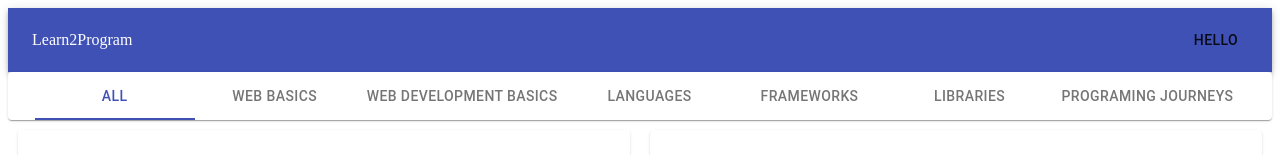
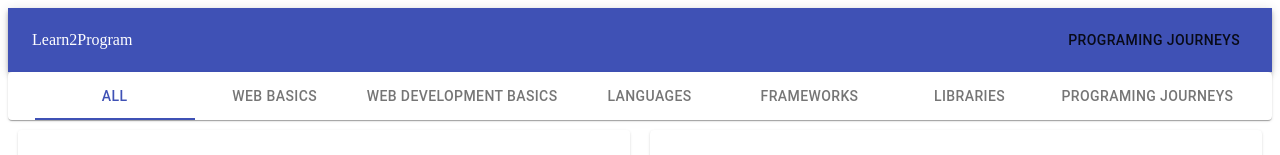
Before and after one commit to kristina-arezina/terms-2-program, a React (Create React App) app: page / in a window 1280 px wide. Shown: the top 155 px of the page. Built offline with nearby package versions, Linux system fonts and the light colour scheme.

Commit message:
changed button names

```diff
--- a/src/components/Layout/Header.js
+++ b/src/components/Layout/Header.js
@@ -21,7 +21,7 @@ export class Header extends Component {
                     Learn2Program
                 </Typography>
                 <Button onClick={this.continue}>
-                    Hello
+                    Programing Journeys
                 </Button>
             </Toolbar>
         </AppBar>
--- a/src/components/Layout/Journey.js
+++ b/src/components/Layout/Journey.js
@@ -27,7 +27,7 @@ export class Journey extends Component {
                 primary={true}
                 onClick={this.back}
             >
-                Back
+                Glossary
             </Button>
 
         <CreateDialog
```
